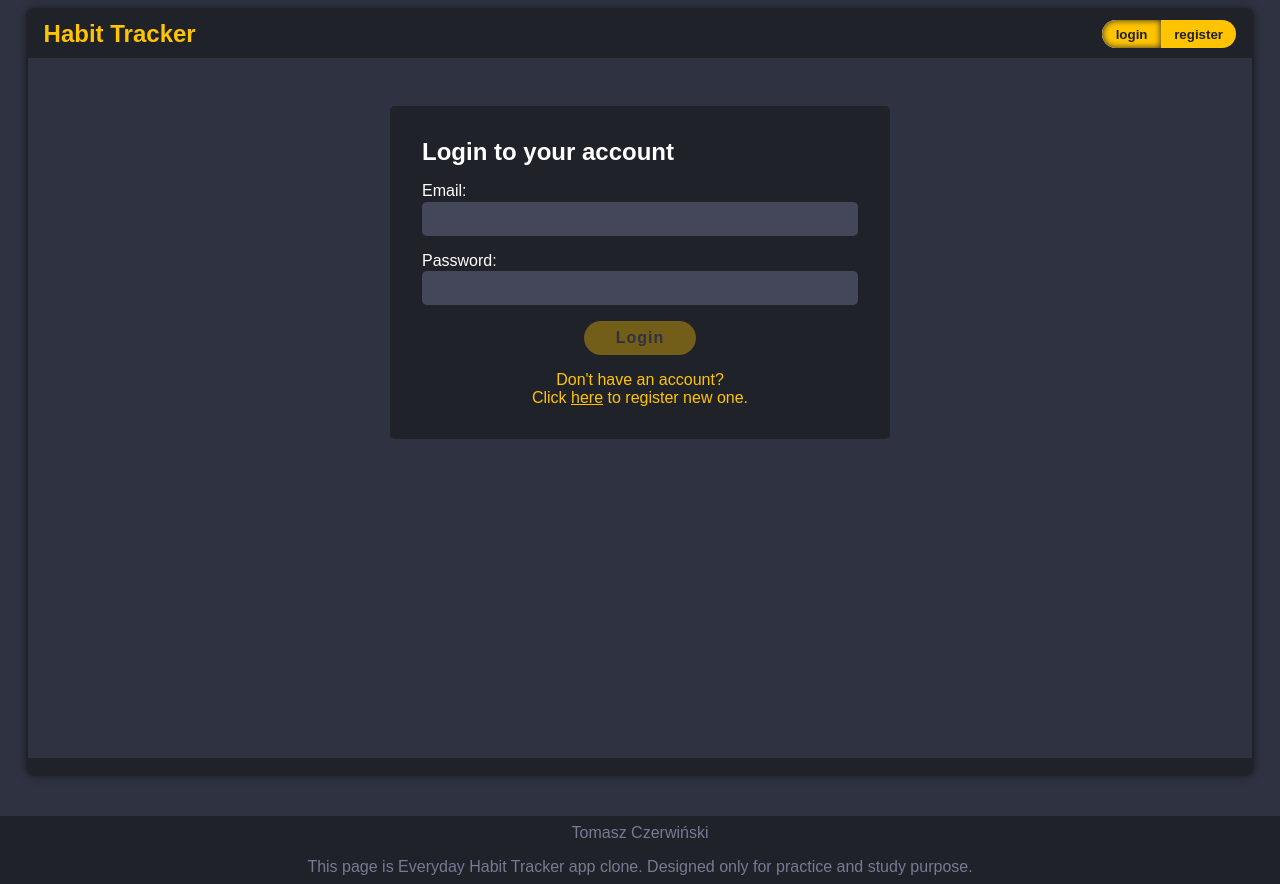
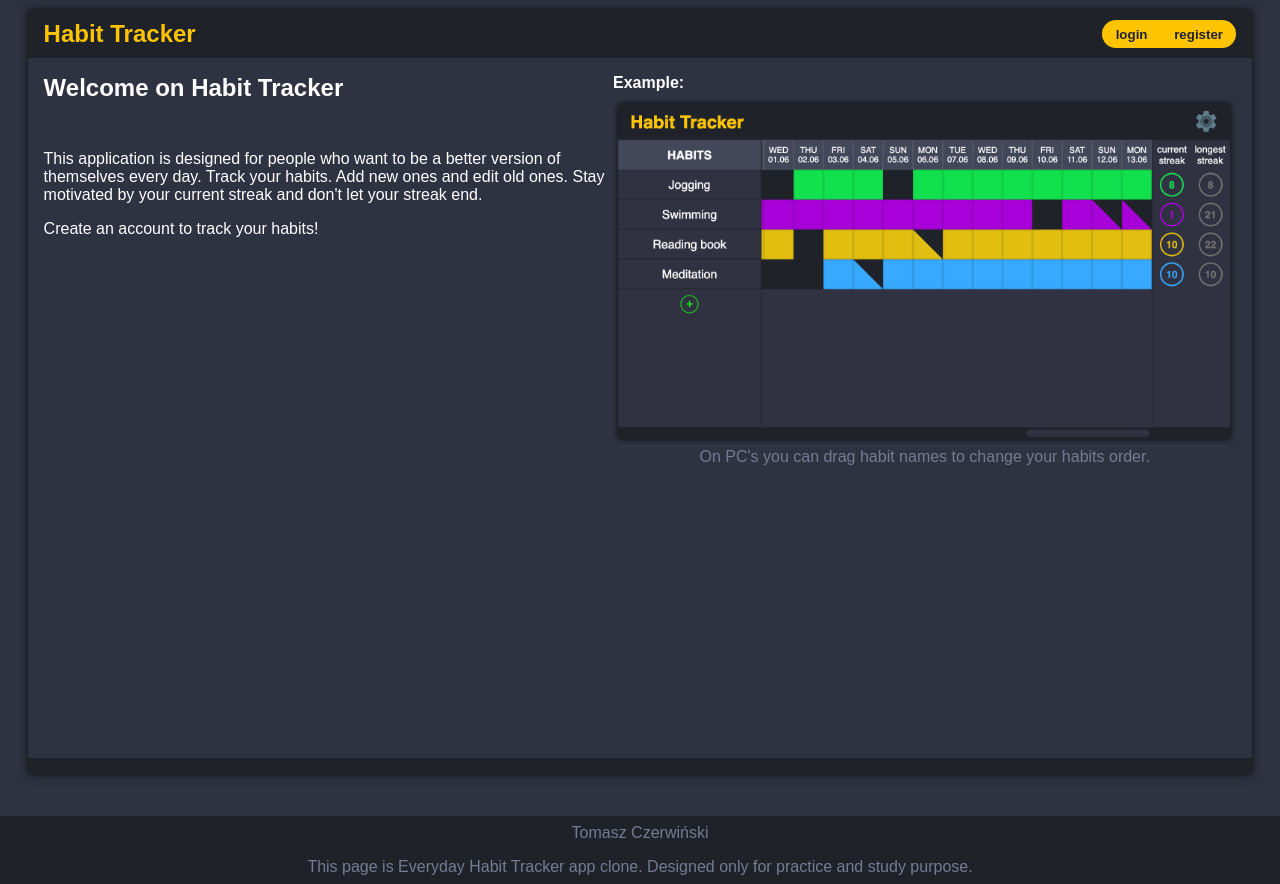
Before and after one commit to tomczer2t/habit-tracker-front, a React (Create React App) app: page / in a window 1280 px wide. Before the commit this address led to /login. Built offline with nearby package versions, Linux system fonts and the light colour scheme.

Commit message:
Changed behaviour index page - now without auth displays info page.

```diff
--- a/src/App.tsx
+++ b/src/App.tsx
@@ -22,6 +22,7 @@ export const App = () => {
     <div className="App">
       <Routes>
         <Route path="/" element={ <MainLayout /> }>
+          <Route index element={ <Habits /> } />
           <Route path="login" element={ <Auth /> } />
           <Route path="register" element={ <Auth /> } />
           <Route path="info" element={ <InfoView /> } />
@@ -29,7 +30,6 @@ export const App = () => {
           <Route path="*" element={ <NoMatchView /> } />
            {/*_____REQUIRE AUTH_____  */}
           <Route path="/" element={ <RequireAuth /> }>
-            <Route index element={ <Habits /> } />
             <Route path="settings" element={ <SettingsView /> } >
               <Route path="email" element={ <EmailEditor /> }/>
               <Route path="password" element={ <PasswordEditor /> }/>
--- a/src/components/Habits/Habits.tsx
+++ b/src/components/Habits/Habits.tsx
@@ -4,10 +4,16 @@ import { Streaks } from './Streaks/Streaks';
 import { Link } from 'react-router-dom';
 
 import './Habits.css';
+import { useAuth } from '../../hooks/useAuth';
+import { InfoView } from '../../views/InfoView/InfoView';
 
 export const Habits = () => {
 
+  const { auth } = useAuth();
+
   return (
+   <>
+     { auth && (
        <div className="Board__habits Habits">
          <div className="Habits__names-column">
            <HabitNames />
@@ -17,5 +23,8 @@ export const Habits = () => {
          <HabitStats />
          <Streaks />
        </div>
+     )}
+     { !auth && <InfoView />}
+   </>
   );
 };
--- a/src/components/RequireAuth/RequireAuth.tsx
+++ b/src/components/RequireAuth/RequireAuth.tsx
@@ -8,6 +8,7 @@ export const RequireAuth = () => {
   const navigate = useNavigate();
   const location = useLocation();
 
+
   useEffect(() => {
     if (!auth)
       navigate('/login', { state: { from: location.pathname }});
--- a/src/components/SpecificHabit/SpecificHabit.tsx
+++ b/src/components/SpecificHabit/SpecificHabit.tsx
@@ -8,6 +8,7 @@ import { LoadingSpinner } from '../common/LoadingSpinner/LoadingSpinner';
 
 import './SpecificHabit.css';
 import { NotFoundBox } from '../common/NotFoundBox/NotFoundBox';
+import { useAuth } from '../../hooks/useAuth';
 
 export const SpecificHabit = () => {
 
@@ -17,6 +18,7 @@ export const SpecificHabit = () => {
   const axiosPrivate = useAxiosPrivate();
   const navigate = useNavigate();
   const { habits } = useHabits();
+  const { auth } = useAuth();
 
   useEffect(() => {
     (async () => {
@@ -34,6 +36,7 @@ export const SpecificHabit = () => {
         }
         setHabit({ ...data, stats });
       } catch (e) {
+        if (auth)
         navigate('/error');
       }
     })();
```
Lines whose indentation alone changed are shown as unchanged.
